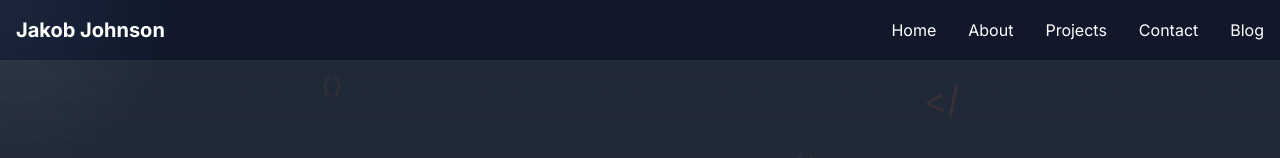
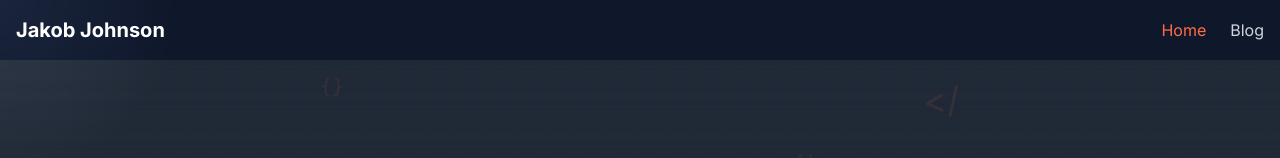
Before and after one commit to jakejohndoe/JJ-portfolio, a React (Vite) app in the folder client/: page / in a window 1280 px wide. Shown: the top 158 px of the page. Built offline with nearby package versions, Linux system fonts and the light colour scheme; no server answers.

Commit message:
edited navbar for admin side

```diff
--- a/client/src/components/Navbar.tsx
+++ b/client/src/components/Navbar.tsx
@@ -1,111 +1,107 @@
-// Modified Navbar.tsx
+// src/components/Navbar.tsx
+import { Link, useLocation } from "wouter";
 import { useState, useEffect } from "react";
-import { Link } from "wouter";
-import { Menu } from "lucide-react"; // Using lucide-react for icons
+// Import other dependencies you have
 
 const Navbar = () => {
-  const [isOpen, setIsOpen] = useState(false);
-  const [scrolled, setScrolled] = useState(false);
+  const [location] = useLocation();
+  const [isMenuOpen, setIsMenuOpen] = useState(false);
 
-  useEffect(() => {
-    const handleScroll = () => {
-      if (window.scrollY > 50) {
-        setScrolled(true);
-      } else {
-        setScrolled(false);
-      }
-    };
+  // Check if we're in admin area
+  const isAdmin = location.startsWith('/admin');
 
-    window.addEventListener("scroll", handleScroll);
-    return () => window.removeEventListener("scroll", handleScroll);
-  }, []);
-
-  const toggleMenu = () => {
-    setIsOpen(!isOpen);
-  };
-
-  const handleNavClick = (e: React.MouseEvent<HTMLAnchorElement>) => {
-    e.preventDefault();
-    const targetId = e.currentTarget.getAttribute("href") || "";
-
-    if (targetId.startsWith("#")) {
-      const targetElement = document.querySelector(targetId);
-      if (targetElement) {
-        window.scrollTo({
-          top: targetElement.getBoundingClientRect().top + window.scrollY - 80,
-          behavior: "smooth",
-        });
-        setIsOpen(false);
-      }
-    }
+  // Function to handle navigation and close mobile menu
+  const navigateAndClose = () => {
+    setIsMenuOpen(false);
   };
 
   return (
-    <nav className={`fixed w-full z-50 bg-opacity-90 backdrop-blur-sm transition-all duration-300 ${scrolled ? "py-3" : "py-4"} bg-[#0F172A]`}>
-      <div className="container mx-auto px-4 flex justify-between items-center">
-        <Link
-          href="/"
-          onClick={() =>
-            window.scrollTo({
-              top: 0,
-              behavior: "smooth",
-            })
-          }
-          className="text-white text-xl font-bold cursor-pointer"
-        >
-          Jakob Johnson
-        </Link>
-        <div className="hidden md:flex space-x-8">
-          <a href="#home" onClick={handleNavClick} className="text-white hover:text-primary transition">
-            Home
-          </a>
-          <a href="#services" onClick={handleNavClick} className="text-white hover:text-primary transition">
-            About
-          </a>
-          <a href="#projects" onClick={handleNavClick} className="text-white hover:text-primary transition">
-            Projects
-          </a>
-          <a href="#contact" onClick={handleNavClick} className="text-white hover:text-primary transition">
-            Contact
-          </a>
-          <Link href="/blogs" className="text-white hover:text-primary transition">
-            Blog
+    <header className="fixed w-full z-50 bg-[#0F172A] border-b border-gray-800">
+      <div className="container mx-auto px-4">
+        <div className="flex justify-between items-center py-4">
+          {/* Logo/Name */}
+          <Link href="/" onClick={navigateAndClose}>
+            <a className="text-xl font-bold text-white">Jakob Johnson</a>
           </Link>
+
+          {/* Desktop Navigation */}
+          <nav className="hidden md:flex space-x-6">
+            {/* If in admin area, show admin links, otherwise show normal links */}
+            {isAdmin ? (
+              <>
+                <Link href="/">
+                  <a className="text-gray-300 hover:text-white transition-colors">Back to Site</a>
+                </Link>
+                <Link href="/admin">
+                  <a className={`${location === '/admin' ? 'text-primary' : 'text-gray-300 hover:text-white'} transition-colors`}>Dashboard</a>
+                </Link>
+                <Link href="/admin/blogs">
+                  <a className={`${location === '/admin/blogs' ? 'text-primary' : 'text-gray-300 hover:text-white'} transition-colors`}>Manage Blogs</a>
+                </Link>
+                <Link href="/admin/users">
+                  <a className={`${location === '/admin/users' ? 'text-primary' : 'text-gray-300 hover:text-white'} transition-colors`}>Manage Users</a>
+                </Link>
+              </>
+            ) : (
+              <>
+                <Link href="/">
+                  <a className={`${location === '/' ? 'text-primary' : 'text-gray-300 hover:text-white'} transition-colors`}>Home</a>
+                </Link>
+                <Link href="/blogs">
+                  <a className={`${location === '/blogs' ? 'text-primary' : 'text-gray-300 hover:text-white'} transition-colors`}>Blog</a>
+                </Link>
+                {/* Add your other public navigation links here */}
+              </>
+            )}
+          </nav>
+
+          {/* Mobile menu button */}
+          <button
+            className="md:hidden text-gray-300 hover:text-white"
+            onClick={() => setIsMenuOpen(!isMenuOpen)}
+          >
+            {/* Menu icon - you can use Lucide icons here if you prefer */}
+            <svg className="w-6 h-6" fill="none" stroke="currentColor" viewBox="0 0 24 24" xmlns="http://www.w3.org/2000/svg">
+              <path strokeLinecap="round" strokeLinejoin="round" strokeWidth={2} d="M4 6h16M4 12h16M4 18h16" />
+            </svg>
+          </button>
         </div>
-        <button
-          className="md:hidden text-white"
-          onClick={toggleMenu}
-          aria-label="Toggle menu"
-        >
-          <Menu size={24} /> {/* Using Lucide icon instead of FontAwesome */}
-        </button>
+
+        {/* Mobile Navigation */}
+        {isMenuOpen && (
+          <div className="md:hidden border-t border-gray-800 py-4">
+            <nav className="flex flex-col space-y-4">
+              {isAdmin ? (
+                <>
+                  <Link href="/" onClick={navigateAndClose}>
+                    <a className="text-gray-300 hover:text-white transition-colors">Back to Site</a>
+                  </Link>
+                  <Link href="/admin" onClick={navigateAndClose}>
+                    <a className={`${location === '/admin' ? 'text-primary' : 'text-gray-300 hover:text-white'} transition-colors`}>Dashboard</a>
+                  </Link>
+                  <Link href="/admin/blogs" onClick={navigateAndClose}>
+                    <a className={`${location === '/admin/blogs' ? 'text-primary' : 'text-gray-300 hover:text-white'} transition-colors`}>Manage Blogs</a>
+                  </Link>
+                  <Link href="/admin/users" onClick={navigateAndClose}>
+                    <a className={`${location === '/admin/users' ? 'text-primary' : 'text-gray-300 hover:text-white'} transition-colors`}>Manage Users</a>
+                  </Link>
+                </>
+              ) : (
+                <>
+                  <Link href="/" onClick={navigateAndClose}>
+                    <a className={`${location === '/' ? 'text-primary' : 'text-gray-300 hover:text-white'} transition-colors`}>Home</a>
+                  </Link>
+                  <Link href="/blogs" onClick={navigateAndClose}>
+                    <a className={`${location === '/blogs' ? 'text-primary' : 'text-gray-300 hover:text-white'} transition-colors`}>Blog</a>
+                  </Link>
+                  {/* Add your other public navigation links here */}
+                </>
+              )}
+            </nav>
+          </div>
+        )}
       </div>
-
-      {/* Mobile Menu */}
-      <div
-        className={`md:hidden bg-[#0F172A] w-full absolute top-full left-0 shadow-md z-50 transform transition-transform duration-300 ease-in-out ${
-          isOpen ? "translate-y-0 opacity-100" : "-translate-y-full opacity-0"
-        }`}
-      >
-        <div className="container mx-auto px-4 py-4 flex flex-col space-y-4">
-          <a href="#home" onClick={handleNavClick} className="text-white hover:text-primary transition py-2 px-4">
-            Home
-          </a>
-          <a href="#services" onClick={handleNavClick} className="text-white hover:text-primary transition py-2 px-4">
-            About
-          </a>
-          <a href="#projects" onClick={handleNavClick} className="text-white hover:text-primary transition py-2 px-4">
-            Projects
-          </a>
-          <a href="#contact" onClick={handleNavClick} className="text-white hover:text-primary transition py-2 px-4">
-            Contact
-          </a>
-          <Link href="/blogs" className="text-white hover:text-primary transition py-2 px-4">
-            Blog
-          </Link>
-        </div>
-      </div>
-    </nav>
+    </header>
   );
 };
 
```
